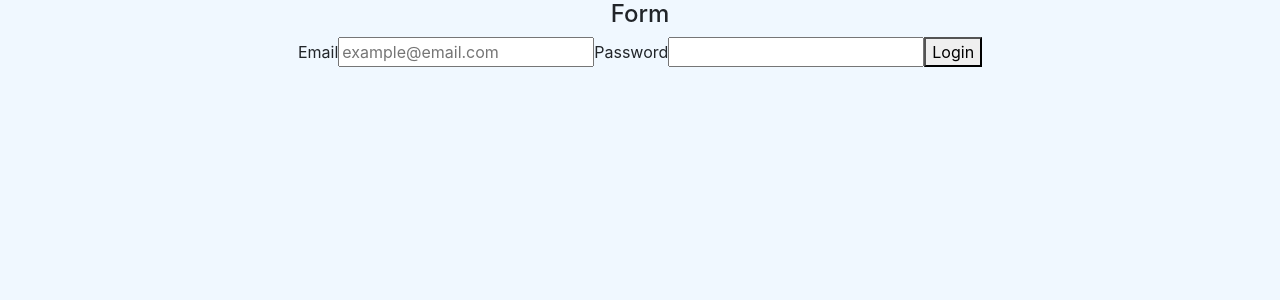
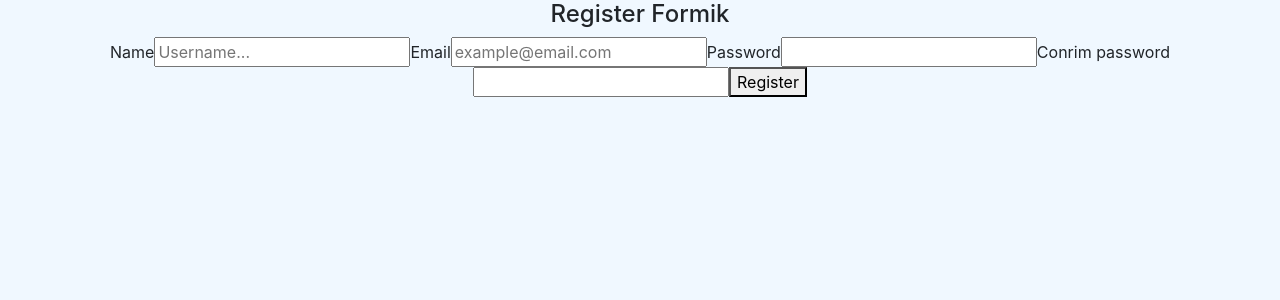
Before and after one commit to srmngp/ob-react, a React (Create React App) app: page / in a window 1280 px wide. Shown: the top 300 px of the page. Built offline with nearby package versions, Linux system fonts and the light colour scheme.

Commit message:
Create register form using Formik

```diff
--- a/src/App.js
+++ b/src/App.js
@@ -10,6 +10,7 @@
 import Father from './components/container/father';
 import OptionalRender from './components/pure/OptionalRender';
 import LoginFormik from './components/pure/forms/loginFormik';
+import RegisterFormik from './components/pure/forms/registerFormik';
 
 function App() {
   return (
@@ -45,7 +46,9 @@
 
       {/* <OptionalRender></OptionalRender> */}
 
-      <LoginFormik></LoginFormik>
+      {/* <LoginFormik></LoginFormik> */}
+
+      <RegisterFormik></RegisterFormik>
 
     </div>
   );
--- /dev/null
+++ b/src/components/pure/forms/registerFormik.jsx
@@ -0,0 +1,97 @@
+import React from 'react';
+import { User } from '../../../models/user.class';
+import { Formik, Field, Form, ErrorMessage } from 'formik';
+import * as Yup from 'yup'
+import { ROLE } from '../../../models/role.enum';
+
+const RegisterFormik = () => {
+
+    let user = new User()
+
+    const initialValues = {
+        name: '',
+        email: '',
+        password: '',
+        role: ROLE.USER,
+        confirm: ''
+    }
+
+    const resgisterScherma = Yup.object().shape(
+        {
+            name: Yup.string()
+                .min(4, 'Min 4 characters')
+                .max(15, 'Max 15 characters')
+                .required('Required'),
+            email: Yup.string()
+                .email('Not a valid email')
+                .required('Required'),
+            password: Yup.string()
+                .min(6, 'Min 6 characters')
+                .max(16, 'Max 16 characters')
+                .required('Required'),
+            role: Yup.string()
+                .oneOf([ROLE.USER, ROLE.ADMIN], 'Select user/admin role')
+                .required('Required'),
+            confirm: Yup.string()
+                .when('password', {
+                    is: value => (value && value.length > 0 ? true : false),
+                    then: Yup.string().oneOf([Yup.ref('password')], 'Passwords should match')
+                }).required('Required')
+        }
+    )
+
+    const submit = () => {
+        alert('Register user');
+    }
+
+    return (
+        <div>
+            <h4>Register Formik</h4>
+            <Formik
+                initialValues={initialValues}
+                validationSchema={resgisterScherma}
+                onSubmit={async (values) => {
+                    await new Promise((r) => setTimeout(r, 500))
+                    alert(JSON.stringify(values, null, 2))
+                    localStorage.setItem('credential', values)
+                }}
+            >
+
+                {({ values, errors }) => (
+                    <Form>
+
+                        <label htmlFor='name'>Name</label>
+                        <Field id='name' type='name' name='name' placeholder='Username...' />
+                        {errors.name && (
+                            <ErrorMessage name='name' component='div' />
+                        )}
+
+                        <label htmlFor='email'>Email</label>
+                        <Field id='email' type='email' name='email' placeholder='example@email.com' />
+                        {errors.email && (
+                            <ErrorMessage name='email' component='div' />
+                        )}
+
+                        <label htmlFor='password'>Password</label>
+                        <Field id='password' type='password' name='password' />
+                        {errors.password && (
+                            <ErrorMessage name='password' component='div' />
+                        )}
+
+                        <label htmlFor='confirm'>Conrim password</label>
+                        <Field id='confirm' type='password' name='confirm' />
+                        {errors.confirm && (
+                            <ErrorMessage name='confirm' component='div' />
+                        )}
+
+                        <button type='submit'>Register</button>
+                    </Form>
+                )}
+
+            </Formik>
+
+        </div>
+    );
+}
+
+export default RegisterFormik;
--- /dev/null
+++ b/src/models/role.enum.js
@@ -0,0 +1,4 @@
+export const ROLE = {
+    USER: 'user',
+    ADMIN: 'admin'
+}
--- /dev/null
+++ b/src/models/user.class.js
@@ -0,0 +1,15 @@
+import  {ROLE} from './role.enum'
+
+export class User {
+    name = ''
+    email = ''
+    password = ''
+    role = ROLE.USER
+
+    constructor(name, email, password, role) {
+        this.name = name
+        this.email = email
+        this.password = password
+        this.role = role
+    }
+}
```
